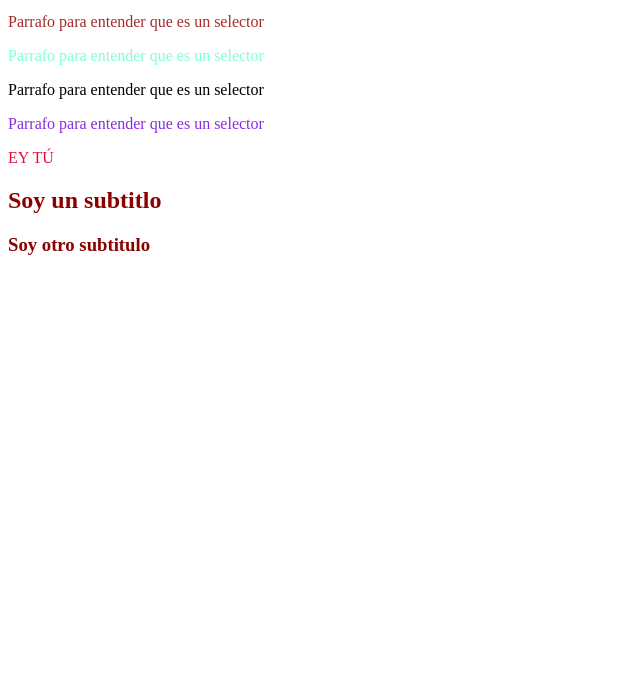
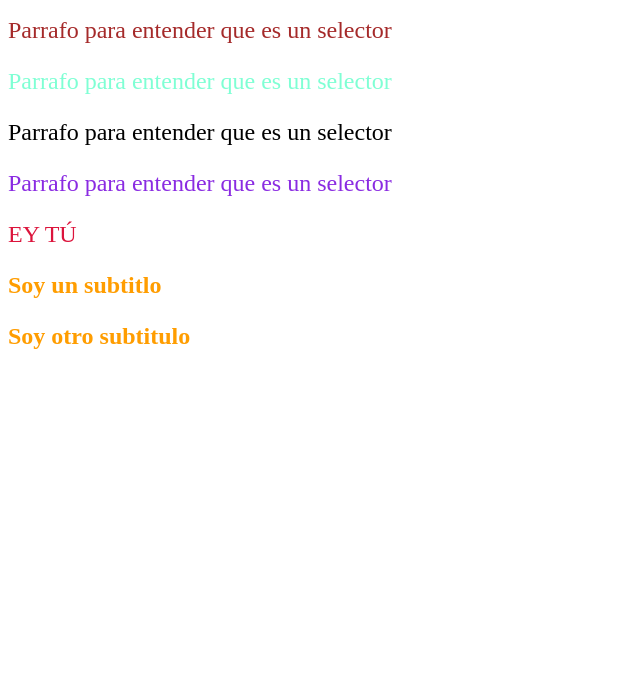
Before and after one commit to LuzRed/-Apuntes-CSS-, a plain HTML site: page Selectores/index.html in a window 1280 px wide. Shown: the part 101-800 px from the top of the page, without its empty margins (0-640 px from the left). Drawn offline with Linux system fonts and the light colour scheme.

Commit message:
SELECTORES apuntes finalizados

```diff
--- a/Selectores/style.css
+++ b/Selectores/style.css
@@ -27,13 +27,21 @@ p.especial {
 p.texto {
     color: aquamarine;
 }
-/* SELECTORES <div> */
+/* SELECTORES: <div> */
 /* Aquí indicamos que este selector con etiquetas de DIV que contenga hijos de etiqueta <p> queremos que tenga el siguiente estilo */
 div p {
     color: crimson;
 }
-/* SELECTORES <div> || aquí gracias a "," coma, podemos concatenar + de un elemento */
 
+/* SELECTORES: <div> || aquí gracias a "," coma, podemos concatenar + de un elemento */
 div h2, div h3 {
-    color: darkred;
+    color: rgb(255, 157, 0);
 }
+
+/* SELECTOR UNIVERSAL: * || nos permite seleccionar absolutamente todos nuestros elementos de HTML */
+/* SELECTOR UNIVERSAL: * || aplica propiedades a todos aquellos elementos de HTML5 que no hayan sido definidas */
+* {
+    font-size: 24px;
+    color: black;
+}
+/* SELECTOR UNIVERSAL: * || por eso en este caso no se aplica el color de la fuente, ya que previamewnte la abiamos definido en otros elementos */
```
